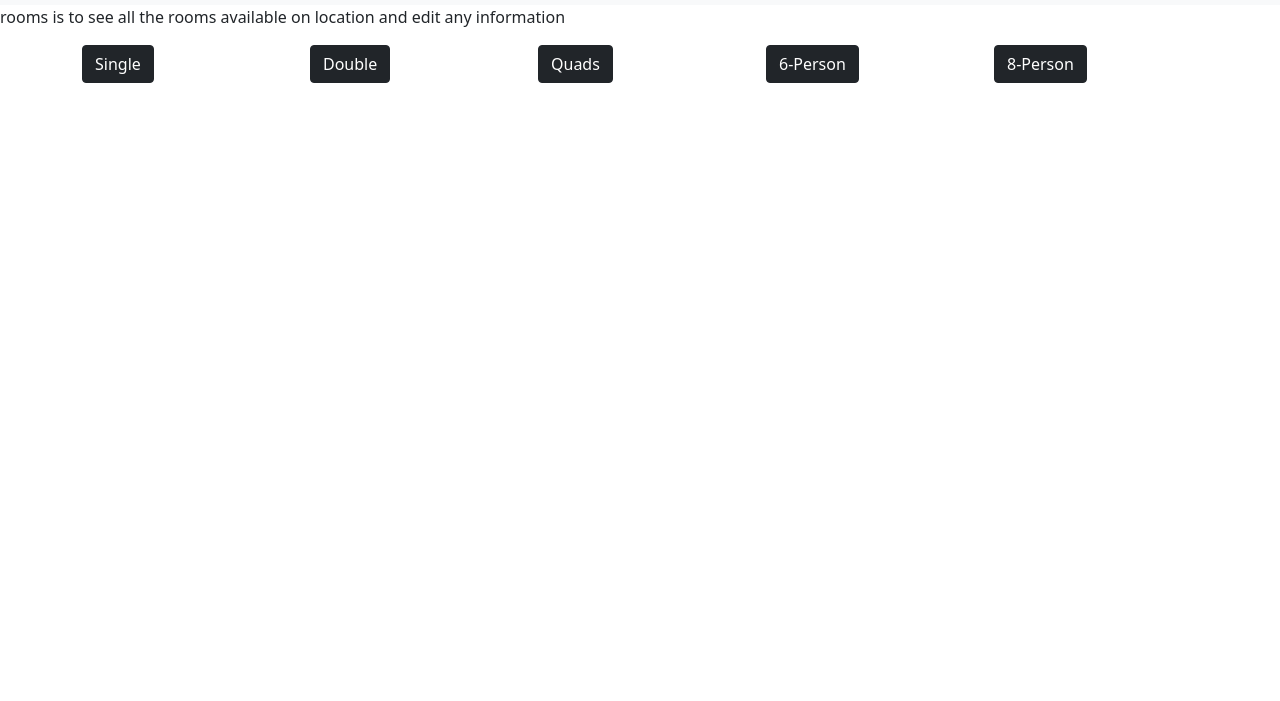
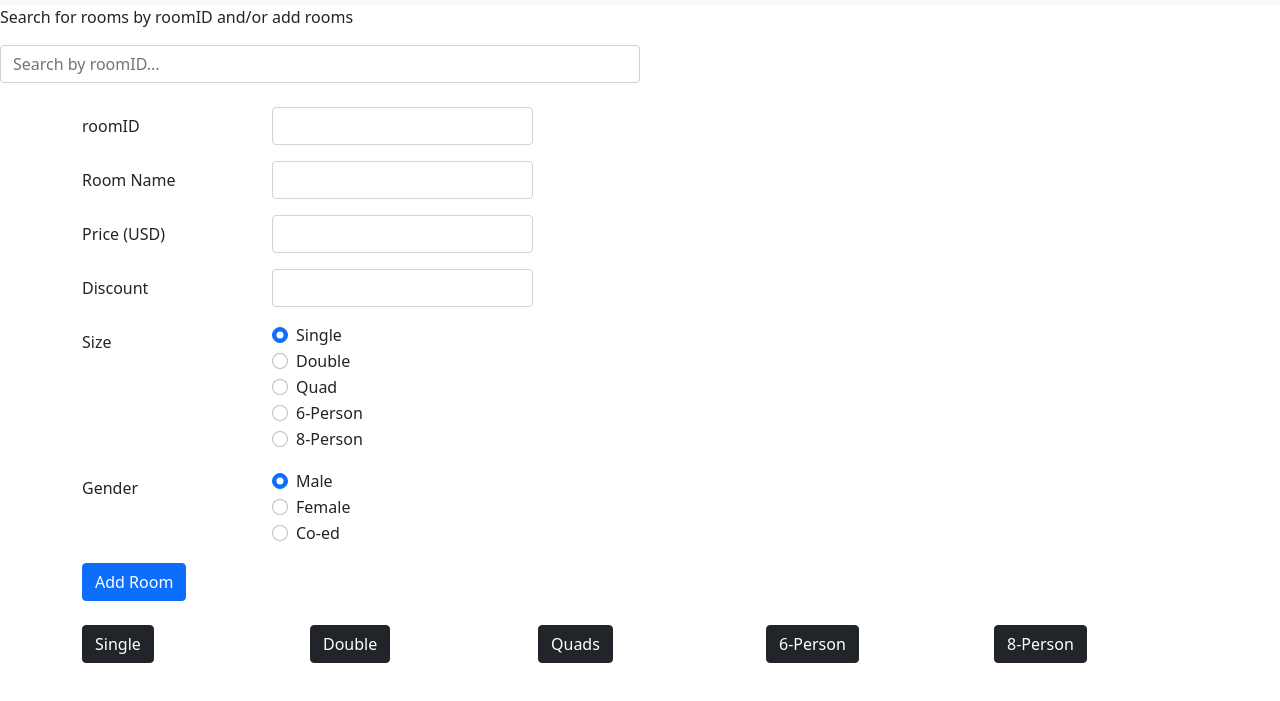
Before and after one commit to anthony-robinson/CS340_DB, a plain HTML site: page rooms.html in a window 1280 px wide. Shown: the part 51-752 px from the top of the page. Drawn offline with nearby package versions, Linux system fonts and the light colour scheme.

Commit message:
Update rooms.html

```diff
--- a/rooms.html
+++ b/rooms.html
@@ -1,17 +1,21 @@
 <!doctype html>
 
 <html lang="en">
+
 <head>
-<meta charset="utf-8">
-<title>DBLink Hostel: Rooms</title>
-<link href="https://cdn.jsdelivr.net/npm/bootstrap@5.0.0-beta3/dist/css/bootstrap.min.css" rel="stylesheet" integrity="sha384-eOJMYsd53ii+scO/bJGFsiCZc+5NDVN2yr8+0RDqr0Ql0h+rP48ckxlpbzKgwra6" crossorigin="anonymous">
-<link rel='stylesheet' href="style.css">
+  <meta charset="utf-8">
+  <title>DBLink Hostel: Rooms</title>
+  <link href="https://cdn.jsdelivr.net/npm/bootstrap@5.0.0-beta3/dist/css/bootstrap.min.css" rel="stylesheet"
+    integrity="sha384-eOJMYsd53ii+scO/bJGFsiCZc+5NDVN2yr8+0RDqr0Ql0h+rP48ckxlpbzKgwra6" crossorigin="anonymous">
+  <link rel='stylesheet' href="style.css">
 </head>
+
 <body>
   <nav class="navbar navbar-expand-lg navbar-light bg-light">
     <div class="container-fluid">
       <a class="navbar-brand" href="index.html">DBLink Hostel</a>
-      <button class="navbar-toggler" type="button" data-bs-toggle="collapse" data-bs-target="#navbarNavAltMarkup" aria-controls="navbarNavAltMarkup" aria-expanded="false" aria-label="Toggle navigation">
+      <button class="navbar-toggler" type="button" data-bs-toggle="collapse" data-bs-target="#navbarNavAltMarkup"
+        aria-controls="navbarNavAltMarkup" aria-expanded="false" aria-label="Toggle navigation">
         <span class="navbar-toggler-icon"></span>
       </button>
       <div class="collapse navbar-collapse" id="navbarNavAltMarkup">
@@ -27,7 +31,111 @@
       </div>
     </div>
   </nav>
-  <p> rooms is to see all the rooms available on location and edit any information</p>
+
+  <p>Search for rooms by roomID and/or add rooms</p>
+
+  <div class="input-group w-50">
+    <input type="text" class="form-control" placeholder="Search by roomID...">
+  </div>
+
+  <br>
+
+  <div class="container">
+    <form>
+      <div class="row mb-3">
+        <label for="roomID" class="col-sm-2 col-form-label">roomID</label>
+        <div class="col-sm-3">
+          <input type="text" class="form-control" id="inputRoom">
+        </div>
+      </div>
+      <div class="row mb-3">
+        <label for="roomName" class="col-sm-2 col-form-label">Room Name</label>
+        <div class="col-sm-3">
+          <input type="text" class="form-control" id="inputName">
+        </div>
+      </div>
+      <div class="row mb-3">
+        <label for="inputRoomPrice" class="col-sm-2 col-form-label">Price (USD)</label>
+        <div class="col-sm-3">
+          <input type="text" class="form-control" id="inputRoomPrice">
+        </div>
+      </div>
+
+      <div class="row mb-3">
+        <label for="inputRoomDiscount" class="col-sm-2 col-form-label">Discount</label>
+        <div class="col-sm-3">
+          <input type="number" class="form-control" id="inputDiscount">
+        </div>
+      </div>
+
+      <div class="row mb-3">
+        <label for="inputRoomSize" class="col-sm-2 col-form-label">Size</label>
+        <div class="col-sm-3">
+          <div class="form-check">
+            <input class="form-check-input" type="radio" name="gridRadiosA" id="gridRadios3" value="option1" checked="">
+            <label class="form-check-label" for="gridRadios1">
+              Single
+            </label>
+          </div>
+          <div class="form-check">
+            <input class="form-check-input" type="radio" name="gridRadiosA" id="gridRadios3" value="option2">
+            <label class="form-check-label" for="gridRadios2">
+              Double
+            </label>
+          </div>
+
+          <div class="form-check">
+            <input class="form-check-input" type="radio" name="gridRadiosA" id="gridRadios3" value="option3">
+            <label class="form-check-label" for="gridRadios3">
+              Quad
+            </label>
+          </div>
+          <div class="form-check">
+            <input class="form-check-input" type="radio" name="gridRadiosA" id="gridRadios3" value="option4">
+            <label class="form-check-label" for="gridRadios4">
+              6-Person
+            </label>
+          </div>
+          <div class="form-check">
+            <input class="form-check-input" type="radio" name="gridRadiosA" id="gridRadios3" value="option5">
+            <label class="form-check-label" for="gridRadios5">
+              8-Person
+            </label>
+          </div>
+        </div>
+      </div>
+
+      <div class="row mb-3">
+        <label for="inputGender" class="col-sm-2 col-form-label">Gender</label>
+        <div class="col-sm-3">
+          <!-- <input type="text" class="form-control" id="inputGender"> -->
+          <div class="form-check">
+            <input class="form-check-input" type="radio" name="gridRadiosB" id="gridRadios2" value="option1" checked="">
+            <label class="form-check-label" for="gridRadios1">
+              Male
+            </label>
+          </div>
+          <div class="form-check">
+            <input class="form-check-input" type="radio" name="gridRadiosB" id="gridRadios2" value="option2">
+            <label class="form-check-label" for="gridRadios2">
+              Female
+            </label>
+          </div>
+
+          <div class="form-check">
+            <input class="form-check-input" type="radio" name="gridRadiosB" id="gridRadios2" value="option3">
+            <label class="form-check-label" for="gridRadios3">
+              Co-ed
+            </label>
+          </div>
+        </div>
+      </div>
+
+
+      <button type="submit" class="btn btn-primary mb-4">Add Room</button>
+    </form>
+  </div>
+
   <div class="container">
     <div class="row">
       <div class="col-sm roomCard">
@@ -48,4 +156,5 @@
     </div>
   </div>
 </body>
+
 </html>
```
